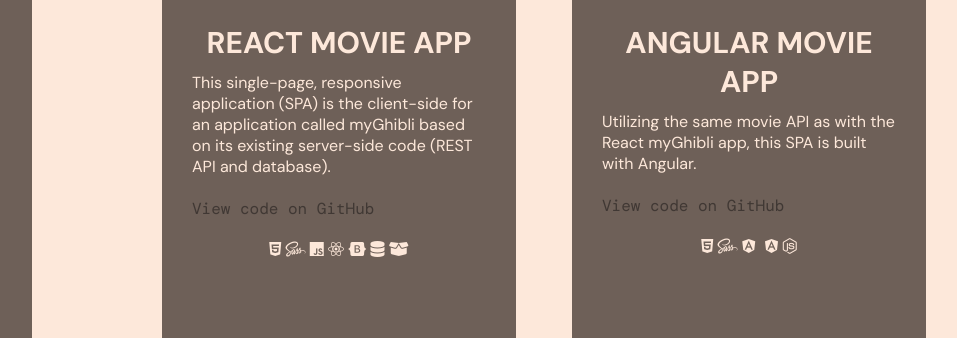
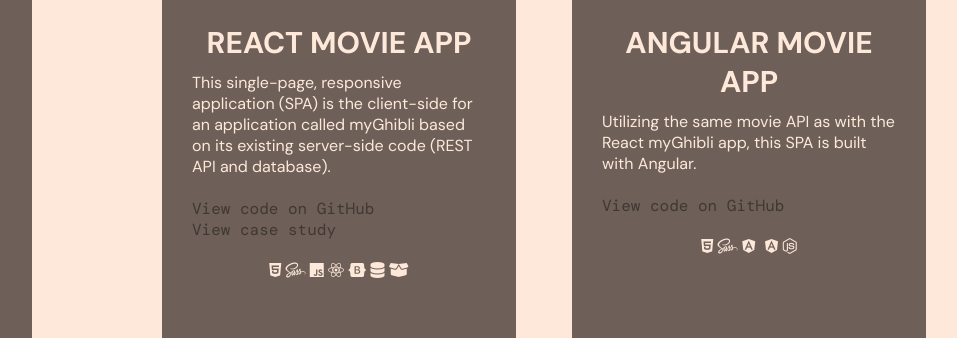
Before and after one commit to cjwe/portfolio, a plain HTML site: page index.html in a window 1280 px wide. Shown: the part 2716-3054 px from the top of the page, without its empty margins (224-1181 px from the left). Drawn offline with nearby package versions, Linux system fonts and the light colour scheme; some icons are missing; a web font is replaced by a local one.

Commit message:
Added case study

```diff
--- a/index.html
+++ b/index.html
@@ -223,6 +223,15 @@
                     rel="noopener noreferrer"
                   >
                     View code on GitHub
+                  </a>
+                  <br />
+                  <a
+                    class="work-link"
+                    href="https://i.imgur.com/6o3euip.png"
+                    target="_blank"
+                    rel="noopener noreferrer"
+                  >
+                    View case study
                   </a>
                 </p>
               </div>
```
